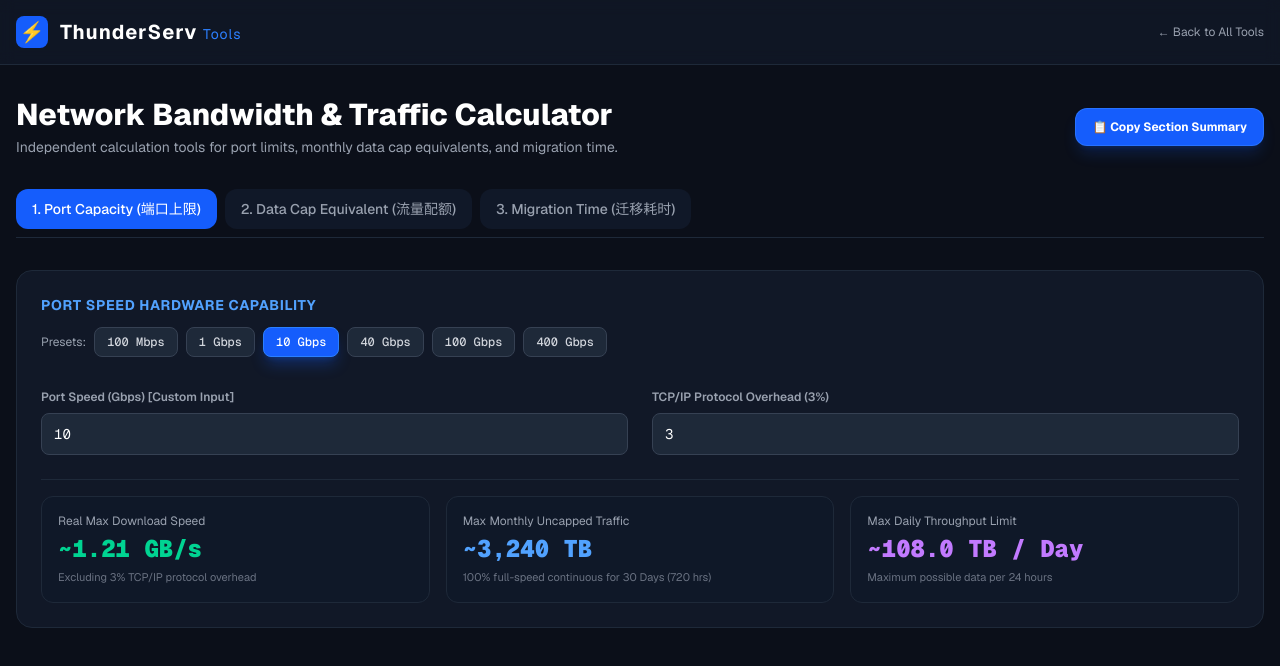
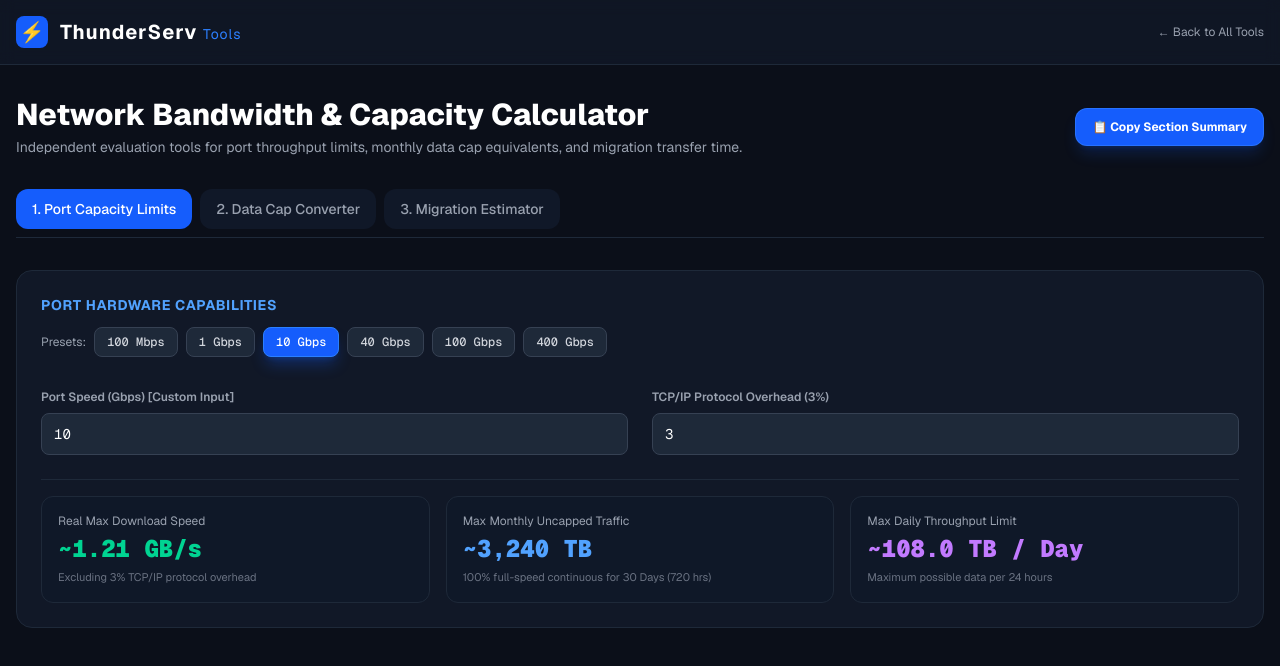
Before and after one commit to khpiang/thunderserv-tools, a Next.js app: page /bandwidth-calculator in a window 1280 px wide. Shown: the top 666 px of the page. Built offline with nearby package versions, Linux system fonts and the light colour scheme.

Commit message:
Update page.tsx

```diff
--- a/app/bandwidth-calculator/page.tsx
+++ b/app/bandwidth-calculator/page.tsx
@@ -2,7 +2,7 @@
 
 import React, { useState } from "react";
 
-// 快捷端口预设 (Gbps)
+// Port Speed Presets (Gbps)
 const PORT_PRESETS = [
   { label: "100 Mbps", value: 0.1 },
   { label: "1 Gbps", value: 1 },
@@ -12,7 +12,7 @@ const PORT_PRESETS = [
   { label: "400 Gbps", value: 400 },
 ];
 
-// 快捷月流量预设 (TB)
+// Monthly Data Cap Presets (TB)
 const CAP_PRESETS = [
   { label: "10 TB", value: 10 },
   { label: "50 TB", value: 50 },
@@ -22,7 +22,7 @@ const CAP_PRESETS = [
   { label: "1 PB (1000 TB)", value: 1000 },
 ];
 
-// 快捷迁移数据量预设 (TB)
+// Migration Data Size Presets (TB)
 const MIGRATION_SIZE_PRESETS = [
   { label: "1 TB", value: 1 },
   { label: "10 TB", value: 10 },
@@ -32,15 +32,15 @@ const MIGRATION_SIZE_PRESETS = [
 ];
 
 export default function BandwidthCalculator() {
-  // 当前选中的 Tab
+  // Active Navigation Tab
   const [activeTab, setActiveTab] = useState<"port" | "cap" | "migration">("port");
 
-  // 通用设置
-  const [tcpOverhead, setTcpOverhead] = useState<number>(3); // 默认扣除 3% TCP/IP Overhead
+  // Global Settings
+  const [tcpOverhead, setTcpOverhead] = useState<number>(3); // Default 3% TCP/IP Overhead Deduction
   const [copied, setCopied] = useState<boolean>(false);
 
   // ----------------------------------------------------
-  // 模块 1 独立状态：端口极限计算
+  // Module 1 State: Port Capacity
   // ----------------------------------------------------
   const [portSpeedGbps, setPortSpeedGbps] = useState<number>(10);
 
@@ -58,7 +58,7 @@ export default function BandwidthCalculator() {
   };
 
   // ----------------------------------------------------
-  // 模块 2 独立状态：流量配额换算
+  // Module 2 State: Data Cap Equivalent
   // ----------------------------------------------------
   const [monthlyCapTB, setMonthlyCapTB] = useState<number>(300);
 
@@ -72,7 +72,7 @@ export default function BandwidthCalculator() {
   };
 
   // ----------------------------------------------------
-  // 模块 3 独立状态：数据迁移耗时
+  // Module 3 State: Migration Time Estimator
   // ----------------------------------------------------
   const [transferSizeTB, setTransferSizeTB] = useState<number>(50);
   const [transferSpeedMbps, setTransferSpeedMbps] = useState<number>(1000);
@@ -95,7 +95,7 @@ export default function BandwidthCalculator() {
   const capRes = calculateCapProfile();
   const migrationRes = calculateMigrationProfile();
 
-  // 格式化输出 MB/s 或 GB/s
+  // Speed Formatting (MB/s or GB/s)
   const formatSpeed = (mbpsVal: number) => {
     if (mbpsVal >= 1000) {
       return `${(mbpsVal / 1000).toFixed(2)} GB/s`;
@@ -103,7 +103,7 @@ export default function BandwidthCalculator() {
     return `${mbpsVal.toFixed(1)} MB/s`;
   };
 
-  // 一键复制摘要（根据当前 Tab 复制）
+  // One-click Copy Summary per Tab
   const handleCopySummary = () => {
     let summaryText = "";
     if (activeTab === "port") {
@@ -141,7 +141,7 @@ DATA MIGRATION ESTIMATE
 
   return (
     <div className="min-h-screen bg-[#0b0f19] text-gray-100 font-sans">
-      {/* 统一 Header */}
+      {/* Header */}
       <header className="border-b border-gray-800 bg-[#111827]/80 backdrop-blur sticky top-0 z-50">
         <div className="max-w-7xl mx-auto px-4 h-16 flex items-center justify-between">
           <a href="/" className="flex items-center space-x-3">
@@ -160,21 +160,21 @@ DATA MIGRATION ESTIMATE
         <div className="flex flex-col md:flex-row md:items-center justify-between gap-4">
           <div>
             <h1 className="text-2xl sm:text-3xl font-extrabold text-white">
-              Network Bandwidth & Traffic Calculator
+              Network Bandwidth & Capacity Calculator
             </h1>
             <p className="text-gray-400 text-sm mt-1">
-              Independent calculation tools for port limits, monthly data cap equivalents, and migration time.
+              Independent evaluation tools for port throughput limits, monthly data cap equivalents, and migration transfer time.
             </p>
           </div>
           <button
             onClick={handleCopySummary}
             className="bg-blue-600 hover:bg-blue-500 text-white text-xs font-bold px-4 py-2.5 rounded-xl transition flex items-center justify-center space-x-2 border border-blue-400/30 shadow-lg shadow-blue-600/20"
           >
-            <span>{copied ? "✓ Copied Current Section!" : "📋 Copy Section Summary"}</span>
+            <span>{copied ? "✓ Copied to Clipboard!" : "📋 Copy Section Summary"}</span>
           </button>
         </div>
 
-        {/* 顶部 Tab 切换 */}
+        {/* Navigation Tabs */}
         <div className="flex space-x-2 border-b border-gray-800 pb-2">
           <button
             onClick={() => setActiveTab("port")}
@@ -184,7 +184,7 @@ DATA MIGRATION ESTIMATE
                 : "bg-gray-900 text-gray-400 hover:text-white hover:bg-gray-800"
             }`}
           >
-            1. Port Capacity (端口上限)
+            1. Port Capacity Limits
           </button>
           <button
             onClick={() => setActiveTab("cap")}
@@ -194,7 +194,7 @@ DATA MIGRATION ESTIMATE
                 : "bg-gray-900 text-gray-400 hover:text-white hover:bg-gray-800"
             }`}
           >
-            2. Data Cap Equivalent (流量配额)
+            2. Data Cap Converter
           </button>
           <button
             onClick={() => setActiveTab("migration")}
@@ -204,20 +204,20 @@ DATA MIGRATION ESTIMATE
                 : "bg-gray-900 text-gray-400 hover:text-white hover:bg-gray-800"
             }`}
           >
-            3. Migration Time (迁移耗时)
+            3. Migration Estimator
           </button>
         </div>
 
         {/* =================================================== */}
-        {/* TAB 1: 端口性能与跑满流量计算器 */}
+        {/* TAB 1: Port Capacity Limits */}
         {/* =================================================== */}
         {activeTab === "port" && (
           <div className="bg-[#111827] border border-gray-800 rounded-2xl p-6 space-y-6">
             <div className="flex flex-col space-y-3">
               <h2 className="text-sm font-bold text-blue-400 uppercase tracking-wider">
-                Port Speed Hardware Capability
+                Port Hardware Capabilities
               </h2>
-              {/* 快捷点击 preset */}
+              {/* Presets */}
               <div className="flex flex-wrap items-center gap-2">
                 <span className="text-xs text-gray-400">Presets:</span>
                 {PORT_PRESETS.map((p) => (
@@ -265,7 +265,7 @@ DATA MIGRATION ESTIMATE
               </div>
             </div>
 
-            {/* 结果区域 */}
+            {/* Results */}
             <div className="grid grid-cols-1 sm:grid-cols-3 gap-4 pt-4 border-t border-gray-800">
               <div className="bg-gray-900/80 border border-gray-800 rounded-xl p-4 space-y-1">
                 <div className="text-xs text-gray-400">Real Max Download Speed</div>
@@ -301,7 +301,7 @@ DATA MIGRATION ESTIMATE
         )}
 
         {/* =================================================== */}
-        {/* TAB 2: 月流量配额折算器 */}
+        {/* TAB 2: Data Cap Converter */}
         {/* =================================================== */}
         {activeTab === "cap" && (
           <div className="bg-[#111827] border border-gray-800 rounded-2xl p-6 space-y-6">
@@ -309,7 +309,7 @@ DATA MIGRATION ESTIMATE
               <h2 className="text-sm font-bold text-blue-400 uppercase tracking-wider">
                 Monthly Data Cap Converter
               </h2>
-              {/* 快捷点击 preset */}
+              {/* Presets */}
               <div className="flex flex-wrap items-center gap-2">
                 <span className="text-xs text-gray-400">Presets:</span>
                 {CAP_PRESETS.map((c) => (
@@ -356,7 +356,7 @@ DATA MIGRATION ESTIMATE
               </div>
             </div>
 
-            {/* 结果区域 */}
+            {/* Results */}
             <div className="grid grid-cols-1 sm:grid-cols-2 gap-4 pt-4 border-t border-gray-800">
               <div className="bg-gray-900/80 border border-gray-800 rounded-xl p-4 space-y-1">
                 <div className="text-xs text-gray-400">7x24 Continuous Bandwidth</div>
@@ -382,15 +382,15 @@ DATA MIGRATION ESTIMATE
         )}
 
         {/* =================================================== */}
-        {/* TAB 3: 数据迁移耗时估算器 */}
+        {/* TAB 3: Migration Estimator */}
         {/* =================================================== */}
         {activeTab === "migration" && (
           <div className="bg-[#111827] border border-gray-800 rounded-2xl p-6 space-y-6">
             <div className="flex flex-col space-y-3">
               <h2 className="text-sm font-bold text-blue-400 uppercase tracking-wider">
-                Migration & Transfer Time Estimator
+                Migration Transfer Time Estimator
               </h2>
-              {/* 快捷点击 preset */}
+              {/* Presets */}
               <div className="flex flex-wrap items-center gap-2">
                 <span className="text-xs text-gray-400">Data Presets:</span>
                 {MIGRATION_SIZE_PRESETS.map((m) => (
@@ -435,7 +435,7 @@ DATA MIGRATION ESTIMATE
               </div>
             </div>
 
-            {/* 结果区域 */}
+            {/* Results */}
             <div className="bg-gray-900/80 border border-gray-800 rounded-xl p-5 flex flex-col sm:flex-row items-center justify-between gap-4 pt-4">
               <div>
                 <div className="text-xs text-gray-400">Estimated Completion Time</div>
```
